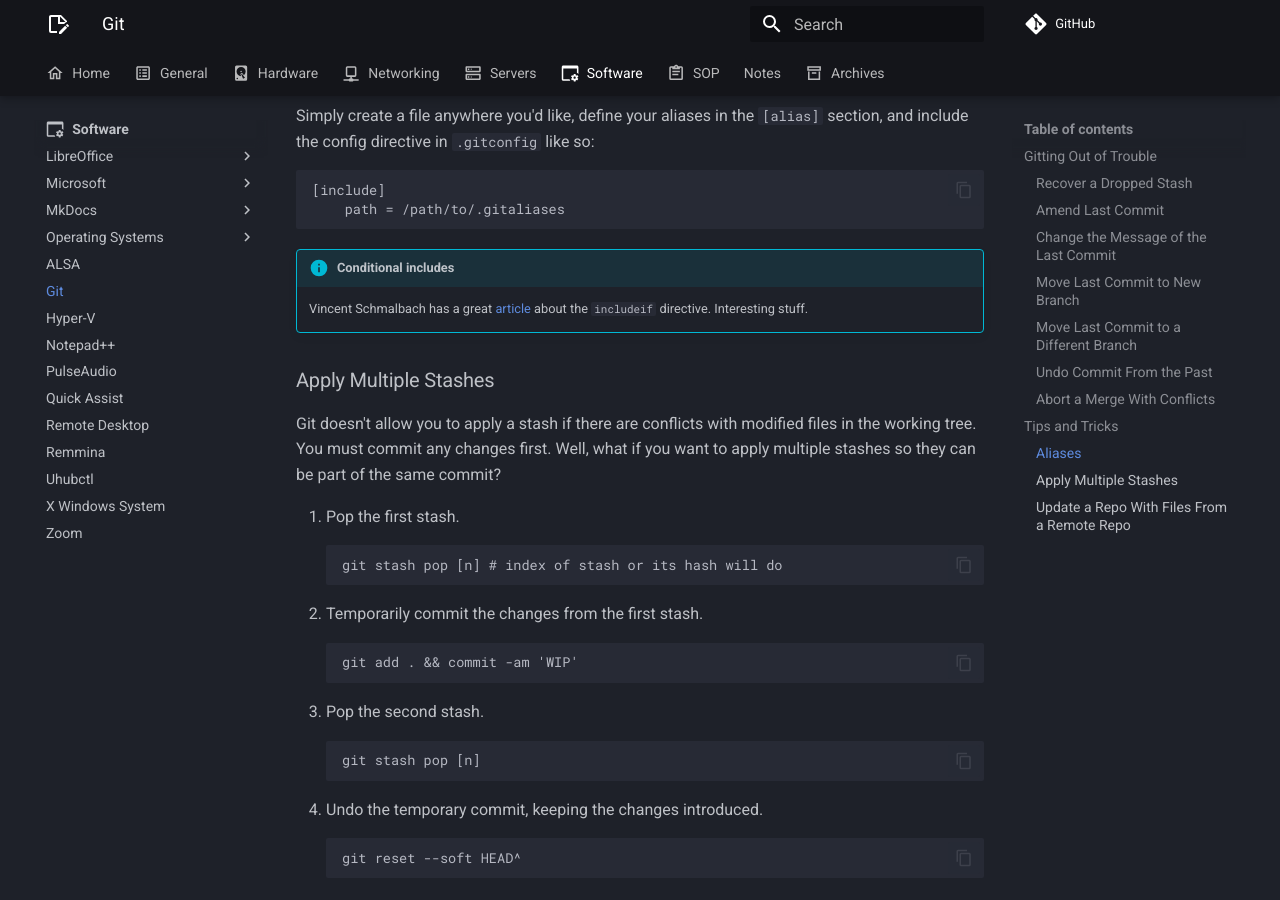
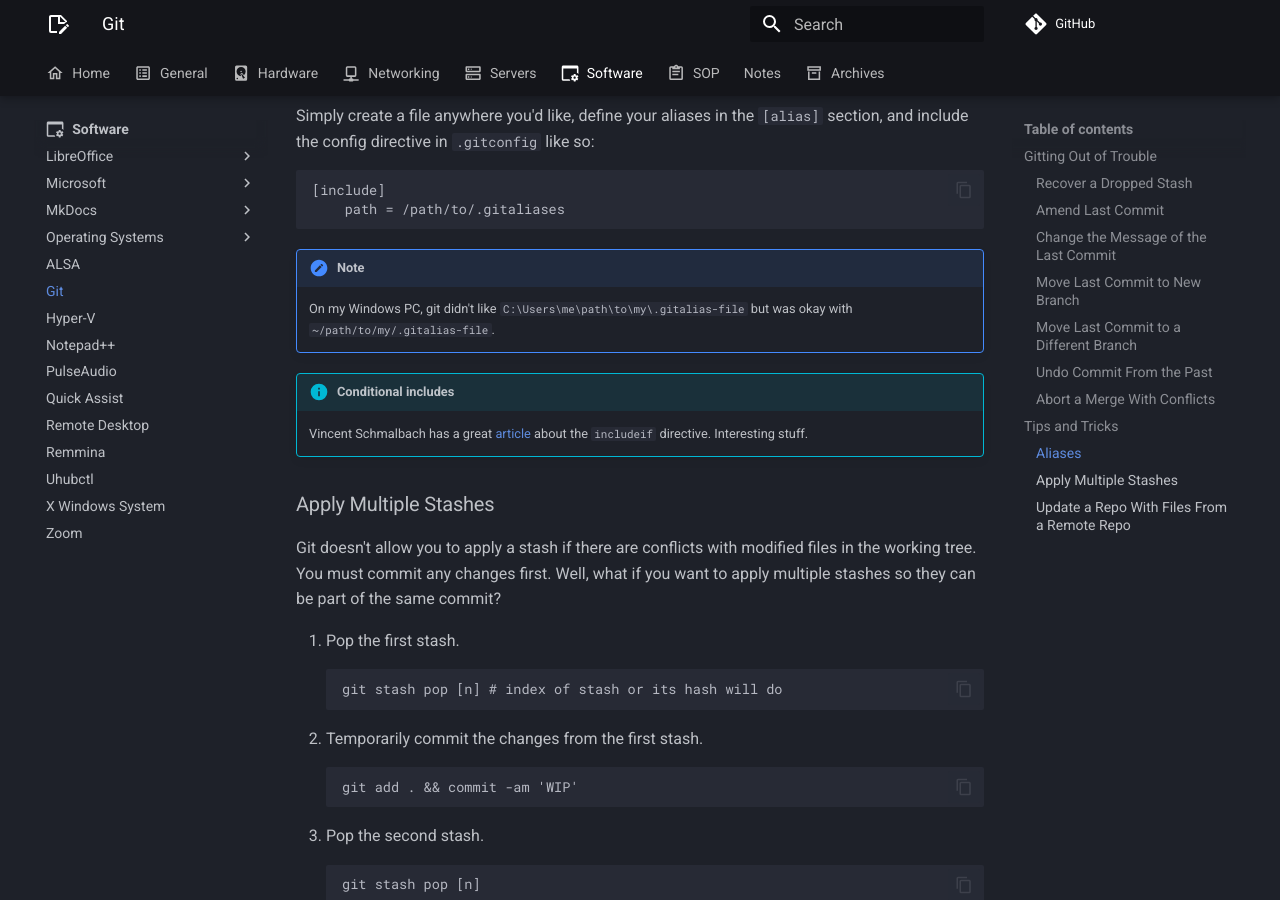
Before and after one commit to rmscode/binary-garden, an MkDocs documentation site: the page built from docs/software/git.md, in a window 1280 px wide and 900 px high, scrolled down 3913 px. Built offline with MkDocs 1.6.1 and Material for MkDocs 9.7.7, drawn with Linux system fonts in a browser that asks for light colours; comment, search, counter and statistics services are not loaded.

Commit message:
Notes: Update

````diff
--- a/docs/software/git.md
+++ b/docs/software/git.md
@@ -168,6 +168,10 @@
 	path = /path/to/.gitaliases
 ```
 
+!!! note
+
+    On my Windows PC, git didn't like `C:\Users\me\path\to\my\.gitalias-file` but was okay with `~/path/to/my/.gitalias-file`.
+
 !!! info "Conditional includes"
 
 	Vincent Schmalbach has a great [article](https://www.vincentschmalbach.com/git-includeif-the-config-superpower-you-didnt-know-about/) about the `includeif` directive. Interesting stuff.
````
